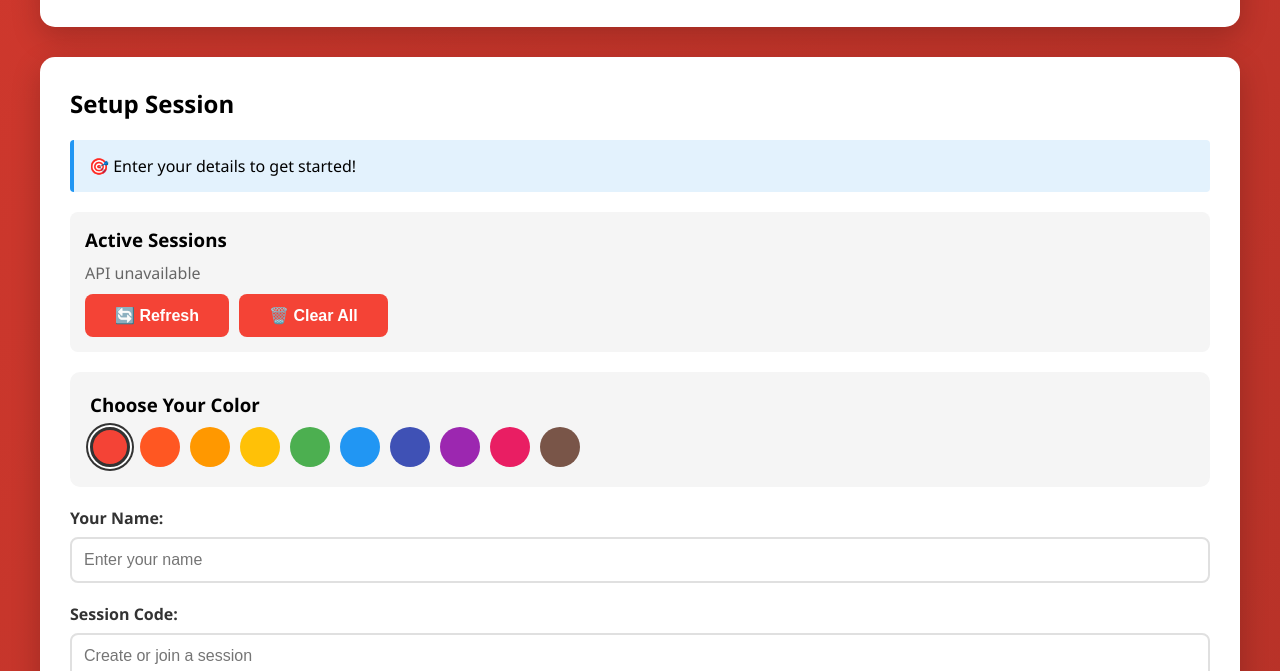
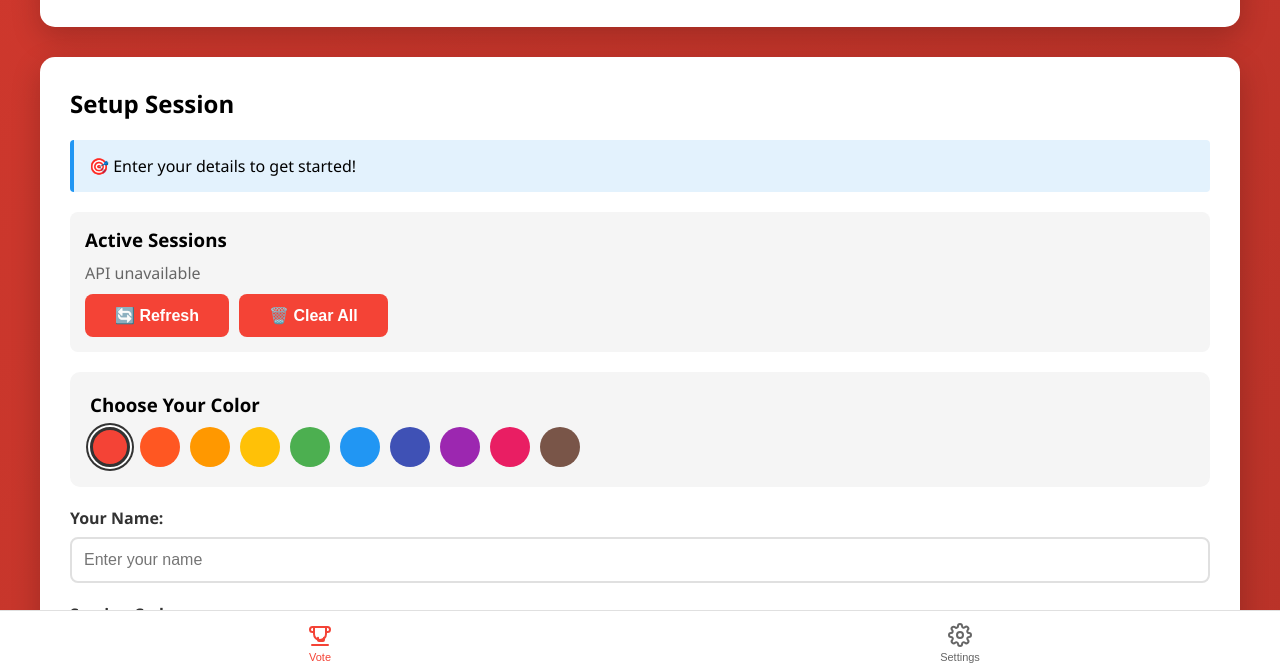
Before and after one commit to pokemonrocks9/HorsieClub, a website: page index.html in a window 1280 px wide. Shown: the part 125-796 px from the top of the page. Drawn offline with nearby package versions, Linux system fonts and the light colour scheme; no server answers.

Commit message:
Update index.html

```diff
--- a/index.html
+++ b/index.html
@@ -9,7 +9,7 @@
     <link rel="apple-touch-icon" href="icons/icon-192.png">
     <style>
         * { margin: 0; padding: 0; box-sizing: border-box; }
-        body { font-family: 'Segoe UI', Tahoma, Geneva, Verdana, sans-serif; background: linear-gradient(135deg, #d32f2f 0%, #c62828 100%); min-height: 100vh; padding: 20px; transition: background 0.5s ease; }
+        body { font-family: 'Segoe UI', Tahoma, Geneva, Verdana, sans-serif; background: linear-gradient(135deg, #d32f2f 0%, #c62828 100%); min-height: 100vh; padding: 20px 20px 80px; transition: background 0.5s ease; }
         .container { max-width: 1200px; margin: 0 auto; }
         .header { background: white; padding: 30px; border-radius: 15px; margin-bottom: 30px; box-shadow: 0 10px 30px rgba(0,0,0,0.2); }
         h1 { color: #f44336; margin-bottom: 10px; transition: color 0.5s ease; }
@@ -82,6 +82,26 @@
         .breadcrumb { font-size: 14px; color: #666; margin-bottom: 20px; }
         .breadcrumb a { color: #f44336; text-decoration: none; cursor: pointer; transition: color 0.5s ease; }
         .breadcrumb a:hover { text-decoration: underline; }
+
+        /* Bottom Nav */
+        .bottom-nav {
+            position: fixed; bottom: 0; left: 0; right: 0;
+            height: calc(65px + env(safe-area-inset-bottom));
+            background: white; border-top: 1px solid #e0e0e0;
+            display: flex; z-index: 1000; padding-bottom: env(safe-area-inset-bottom);
+        }
+        .nav-btn {
+            flex: 1; display: flex; flex-direction: column;
+            align-items: center; justify-content: center;
+            gap: 4px; background: none; border: none;
+            cursor: pointer; color: #666; font-size: 11px;
+            font-weight: 500; transition: all 0.2s;
+        }
+        .nav-btn svg { width: 24px; height: 24px; stroke: #666; fill: none; stroke-width: 2; stroke-linecap: round; stroke-linejoin: round; transition: all 0.2s; }
+        .nav-btn.active { color: var(--theme-color, #f44336); }
+        .nav-btn.active svg { stroke: var(--theme-color, #f44336); }
+        .tab-panel { display: none; }
+        .tab-panel.active { display: block; }
     </style>
 </head>
 <body>
@@ -101,6 +121,7 @@
             </div>
         </div>
 
+        <div id="tab-vote" class="tab-panel active">
             <div id="setup" class="setup-section">
                 <h2>Setup Session</h2>
                 <div class="info-box">🎯 Enter your details to get started!</div>
@@ -175,6 +196,28 @@
             </div>
         </div>
 
+        <div id="tab-settings" class="tab-panel">
+            <div class="setup-section">
+                <h2>Settings</h2>
+                <div id="settingsInfo" style="margin-top: 20px;">
+                    <!-- Will be populated by JS -->
+                </div>
+                <button class="btn" onclick="localStorage.clear(); location.reload();" style="margin-top: 20px; background: #666;">🚪 Leave Session</button>
+            </div>
+        </div>
+    </div>
+
+    <nav id="bottomNav" class="bottom-nav hidden">
+        <button class="nav-btn active" id="nav-vote" onclick="switchTab('vote')">
+            <svg viewBox="0 0 24 24"><path d="M6 9H4.5a2.5 2.5 0 0 1 0-5H6"/><path d="M18 9h1.5a2.5 2.5 0 0 0 0-5H18"/><path d="M4 22h16"/><path d="M10 14.66V17c0 .55.45 1 1 1h4c.55 0 1-.45 1-1v-2.34"/><path d="M18 4H6v7a6 6 0 0 0 12 0V4Z"/></svg>
+            Vote
+        </button>
+        <button class="nav-btn" id="nav-settings" onclick="switchTab('settings')">
+            <svg viewBox="0 0 24 24"><circle cx="12" cy="12" r="3"/><path d="M19.4 15a1.65 1.65 0 0 0 .33 1.82l.06.06a2 2 0 0 1-2.83 2.83l-.06-.06a1.65 1.65 0 0 0-1.82-.33 1.65 1.65 0 0 0-1 1.51V21a2 2 0 0 1-4 0v-.09A1.65 1.65 0 0 0 9 19.4a1.65 1.65 0 0 0-1.82.33l-.06.06a2 2 0 0 1-2.83-2.83l.06-.06A1.65 1.65 0 0 0 4.68 15a1.65 1.65 0 0 0-1.51-1H3a2 2 0 0 1 0-4h.09A1.65 1.65 0 0 0 4.6 9a1.65 1.65 0 0 0-.33-1.82l-.06-.06a2 2 0 0 1 2.83-2.83l.06.06A1.65 1.65 0 0 0 9 4.68a1.65 1.65 0 0 0 1-1.51V3a2 2 0 0 1 4 0v.09a1.65 1.65 0 0 0 1 1.51 1.65 1.65 0 0 0 1.82-.33l.06-.06a2 2 0 0 1 2.83 2.83l-.06.06A1.65 1.65 0 0 0 19.4 9a1.65 1.65 0 0 0 1.51 1H21a2 2 0 0 1 0 4h-.09a1.65 1.65 0 0 0-1.51 1z"/></svg>
+            Settings
+        </button>
+    </nav>
+
     <script src="https://cdnjs.cloudflare.com/ajax/libs/crypto-js/4.1.1/crypto-js.min.js"></script>
     <script>
 let U='',S='',C='#f44336',D='',T='',R=null,P=new Set(),races=[],poll=null,allSessionPicks=[];const API='https://horsie.tytygoins.workers.dev',RACES='https://raw.githubusercontent.com/pokemonrocks9/HorsieClub/main/races.json';
@@ -204,6 +247,8 @@ function applyTheme(c){
         e.style.borderColor=c;
         e.style.background=lighter
     });
+    const activeNav = document.querySelector('.nav-btn.active');
+    if(activeNav) activeNav.style.color = c;
 }
 
 function darkenColor(hex,amt){
@@ -687,6 +732,8 @@ function applyTheme(c){
         e.style.borderColor=c;
         e.style.background=lighter
     });
+    const activeNav = document.querySelector('.nav-btn.active');
+    if(activeNav) activeNav.style.color = c;
 }
 
 function darkenColor(hex,amt){
@@ -705,11 +752,10 @@ function lightenColor(hex,amt){
     return`#${r.toString(16).padStart(2,'0')}${g.toString(16).padStart(2,'0')}${b.toString(16).padStart(2,'0')}`;
 }
 
-window.addEventListener('DOMContentLoaded',async()=>{
-    const c=localStorage.getItem('userColor');
-    c?(selectColor(c),applyTheme(c)):applyTheme('#f44336');
-    U=localStorage.getItem('currentUser')||'';S=localStorage.getItem('currentSession')||'';await autoClean();refreshSessions();document.getElementById('sessionCode').addEventListener('input',updateBtn);await renderViewFromUrl();
-});
+window.addEventListener('DOMContentLoaded',async()=>{const c=localStorage.getItem('userColor');c?(selectColor(c),applyTheme(c)):applyTheme('#f44336');U=localStorage.getItem('currentUser')||'';S=localStorage.getItem('currentSession')||'';if(U&&S)document.getElementById('bottomNav').classList.remove('hidden');await autoClean();refreshSessions();document.getElementById('sessionCode').addEventListener('input',updateBtn);await renderViewFromUrl();});
+
+function switchTab(tab){document.querySelectorAll('.tab-panel').forEach(p=>p.classList.remove('active'));document.querySelectorAll('.nav-btn').forEach(b=>{b.classList.remove('active');b.style.color='';});const activeBtn=document.getElementById('nav-'+tab);activeBtn.classList.add('active');activeBtn.style.color=C;document.getElementById('tab-'+tab).classList.add('active');if(tab==='settings')renderSettings();}
+function renderSettings(){const info=document.getElementById('settingsInfo');info.innerHTML=`<div style="text-align: left;"><p style="margin-bottom: 10px;"><strong>Logged in as:</strong> ${U}</p><p style="margin-bottom: 10px;"><strong>Active Session:</strong> ${S}</p><div style="display: flex; align-items: center; gap: 10px;"><strong>Theme Color:</strong><div style="width: 24px; height: 24px; border-radius: 50%; background: ${C}; border: 2px solid white; box-shadow: 0 0 0 1px #ccc;"></div></div></div>`;}
 
 window.addEventListener('popstate',async()=>{await renderViewFromUrl();});
 
@@ -835,9 +881,7 @@ async function joinSession(){
         alert('Enter both!');
         return;
     }
-    U=u;
-    S=s;
-    localStorage.setItem('currentUser',u);localStorage.setItem('currentSession',s);document.getElementById('setup').classList.add('hidden');await loadRaces();await loadAllSessionPicks();updateUrl('dateSelector');showDateSelector();
+    U=u;S=s;localStorage.setItem('currentUser',u);localStorage.setItem('currentSession',s);document.getElementById('setup').classList.add('hidden');document.getElementById('bottomNav').classList.remove('hidden');await loadRaces();await loadAllSessionPicks();updateUrl('dateSelector');showDateSelector();
 }
 
 async function loadRaces(){
```
Lines whose indentation alone changed are shown as unchanged.
